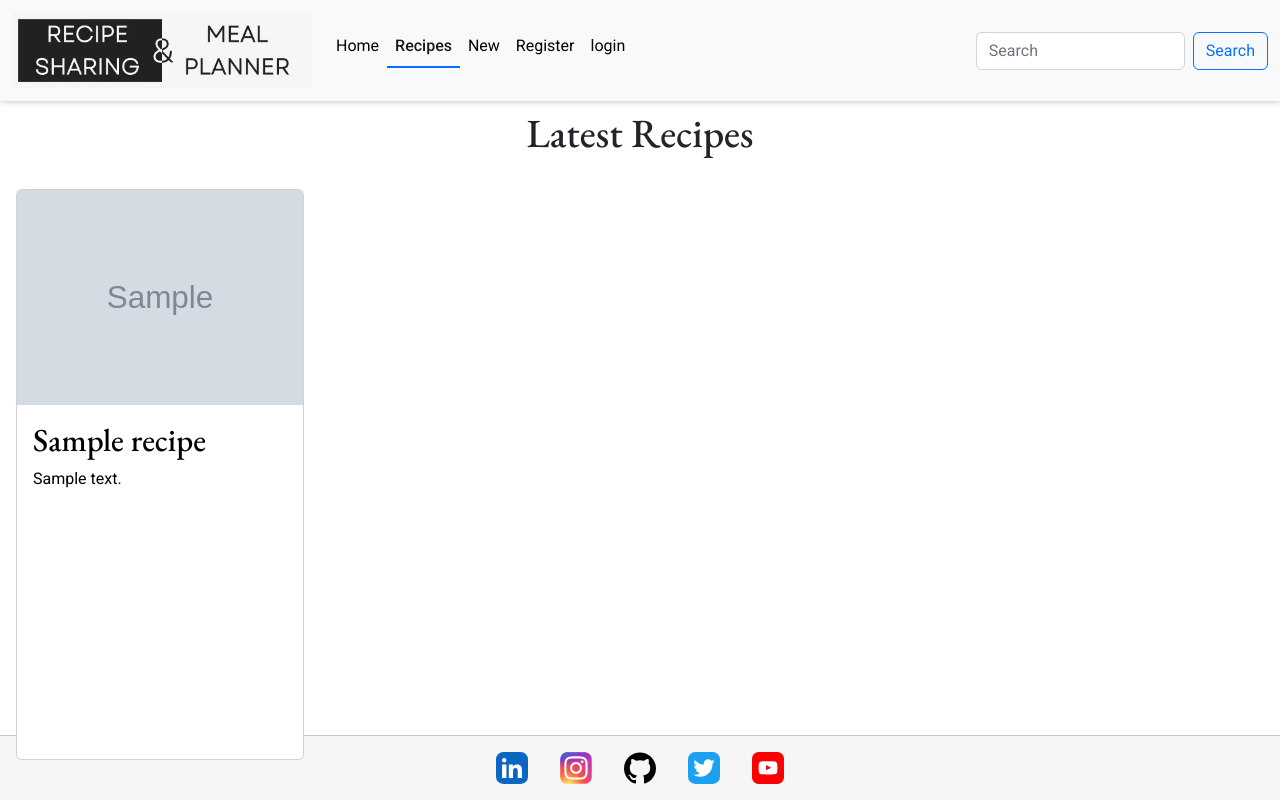
After one commit to ciarangriffin93/Recipe-2024, a Django app: page /recipes/recipes/ in a window 1280 px wide. The commit adds this page. Run offline with Django 4.2, Linux system fonts and the light colour scheme; tables that the repository leaves empty hold one stand-in row (values such as "Sample post"); grey boxes marked "Sample" are stand-in pictures; some libraries are stand-ins or nearby versions.

Commit message:
Add recipes.html

```diff
--- a/main/settings.py
+++ b/main/settings.py
@@ -29,7 +29,7 @@ SECRET_KEY = os.environ.get('SECRET_KEY')
 # SECURITY WARNING: don't run with debug turned on in production!
 DEBUG = False
 
-ALLOWED_HOSTS = ['8000-ciarangriffi-recipe2024-05pke0ebjbn.ws.codeinstitute-ide.net', '.herokuapp.com']
+ALLOWED_HOSTS = ['8000-ciarangriffi-recipe2024-cp46p58co3s.ws.codeinstitute-ide.net', '.herokuapp.com']
 
 
 # Application definition
@@ -128,7 +128,7 @@ DATABASES = {
 }
 
 CSRF_TRUSTED_ORIGINS = [
-    'https://8000-ciarangriffi-recipe2024-05pke0ebjbn.ws.codeinstitute-ide.net'
+    'https://8000-ciarangriffi-recipe2024-cp46p58co3s.ws.codeinstitute-ide.net'
 ]
 
 
--- /dev/null
+++ b/recipes/templates/recipes/recipes.html
@@ -0,0 +1,22 @@
+{% extends "base.html" %}
+
+{% block title %}Recipes{% endblock %}
+
+{% block content %}
+<h1 class="text-center p-2">
+    Latest Recipes
+</h1>
+<div class="container d-flex flex-row flex-wrap justify-content-center"></div>
+    {% for recipe in recipes %}
+    <a href="" class="recipes" aria-label="Click to view {{recipe.title}}">
+        <div class="card m-3" style="width: 18rem;">
+            <img src="{{recipe.image.url}}" class="card-img-top" alt="{{recipe.image_alt}}">
+            <div class="card-body">
+              <h2 class="card-title">{{recipe.title}}</h2>
+              <p class="card-text">{{recipe.description|truncatechars:100}}</p>
+            </div>
+        </div>
+    </a>
+    {% endfor %}
+</div>
+{% endblock %}
--- a/recipes/urls.py
+++ b/recipes/urls.py
@@ -1,6 +1,7 @@
 from django.urls import path
-from .views import AddRecipe
+from .views import AddRecipe, Recipes
 
 urlpatterns = [
     path("", AddRecipe.as_view(), name='add_recipe'),
+    path("recipes/", Recipes.as_view(), name="recipes"),
 ]
--- a/recipes/views.py
+++ b/recipes/views.py
@@ -1,15 +1,21 @@
-from django.views.generic import CreateView
+from django.views.generic import CreateView, ListView
 
-from django.contrib.auth.mixins import (
-    UserPassesTestMixin, LoginRequiredMixin
-)
+from django.contrib.auth.mixins import LoginRequiredMixin
 
 from .models import Recipe
 from .forms import RecipeForm
 
 # Create your views here.
+class Recipes(ListView):
+    """ View all recipes """
+
+    template_name = "recipes/recipes.html"
+    model = Recipe
+    context_object_name = "recipes"
+
+
 class AddRecipe(LoginRequiredMixin, CreateView):
-    """Add recipes view """
+    """ Add recipes view """
 
     template_name = "recipes/add_recipe.html"
     model = Recipe
--- a/static/css/base.css
+++ b/static/css/base.css
@@ -79,3 +79,19 @@ img.logo {
     box-shadow: var(--smal-box-shadow);
     border-radius: 5px;
 }
+
+/* Recipes */
+
+.card {
+    height: 90%;
+    margin-top: 1rem;
+}
+
+.recipes {
+    text-decoration: none;
+    color: var(--black);
+}
+
+.recipes:hover {
+    cursor: pointer;
+}
--- a/templates/includes/header.html
+++ b/templates/includes/header.html
@@ -16,7 +16,7 @@
                 <a class="nav-link {% if url_name == 'home' %}active{% endif %}" aria-current="page" href="{% url 'home' %}">Home</a>
               </li>
               <li class="nav-item">
-                <a class="nav-link" href="#">Recipes</a>
+                <a class="nav-link {% if url_name == 'recipes' %}active{% endif %}" href="{% url 'recipes' %}">Recipes</a>
               </li>
               <li class="nav-item">
                 <a class="nav-link {% if url_name == 'add_recipe' %}active{% endif %}" href="{% url 'add_recipe' %}">New</a>
```
